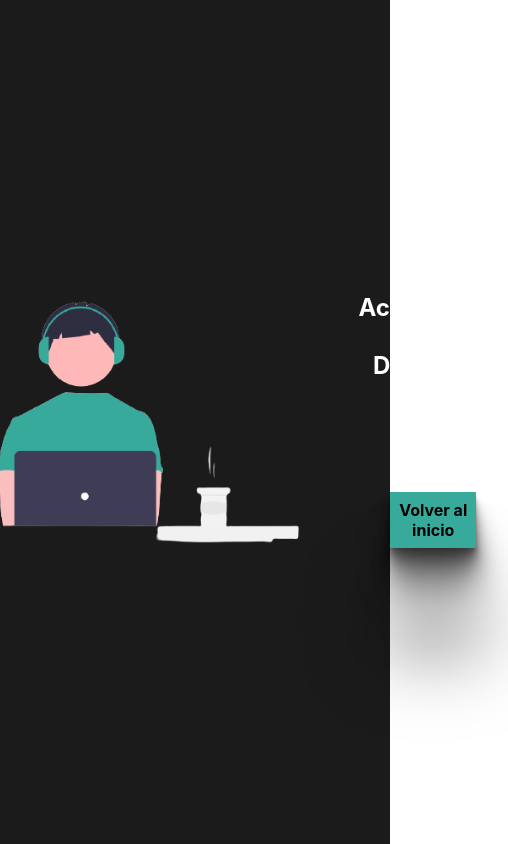
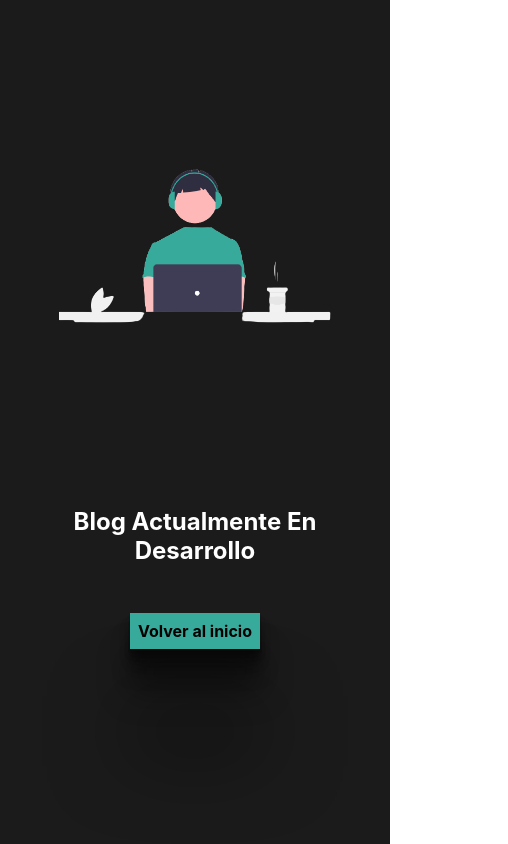
Before and after one commit to IsraelPalomo/Portafolio__Israel, a Vue app: page /blog in a window 390 px wide. Shown: the whole page, 508 px wide, since content can reach past the window. Built offline with nearby package versions, Linux system fonts and the light colour scheme.

Commit message:
Añadida vista blog en desarollo

```diff
--- a/src/views/Blog.vue
+++ b/src/views/Blog.vue
@@ -3,7 +3,7 @@
 		<img src="../assets/desarrollo.png" alt="img blog en desarollo" />
 		<div class="container">
 			<h2>Blog Actualmente En Desarrollo</h2>
-			<button>Volver al inicio</button>
+			<router-link to="/"><button>Volver al inicio</button></router-link>
 		</div>
 	</div>
 </template>
@@ -21,8 +21,8 @@ export default {};
 	height: 100vh;
 	background-color: #1b1b1b;
 	img {
-		width: 35rem;
-		height: 20rem;
+		width: 30rem;
+		height: 17rem;
 		margin-left: -5rem;
 	}
 	h2 {
@@ -30,8 +30,14 @@ export default {};
 			"Open Sans", "Helvetica Neue", sans-serif;
 		color: white;
 		margin-bottom: 5rem;
+		margin-left: auto;
+		margin-right: auto;
+		width: 70%;
+		text-align: center;
 	}
 	button {
+		margin-left: auto;
+		margin-right: auto;
 		margin: 2rem 2rem;
 		padding: 0.5rem;
 		border: none;
@@ -56,4 +62,36 @@ export default {};
 		text-align: center;
 	}
 }
+@media (max-width: 2000px) {
+}
+@media (max-width: 1200px) {
+	.Blog {
+		display: grid;
+		grid-template-columns: 1fr;
+		justify-content: center;
+		text-align: center;
+		h2 {
+			margin-bottom: 1rem;
+			margin-top: -9rem;
+		}
+		img {
+			margin: 0 auto;
+			padding: 0;
+		}
+	}
+}
+@media (max-width: 900px) {
+}
+@media (max-width: 900px) {
+}
+@media (max-width: 650px) {
+}
+@media (max-width: 450px) {
+	.Blog {
+		img {
+			width: 17rem;
+			height: 10rem;
+		}
+	}
+}
 </style>
```
Also changed, not shown: src/assets/desarrollo.png.
